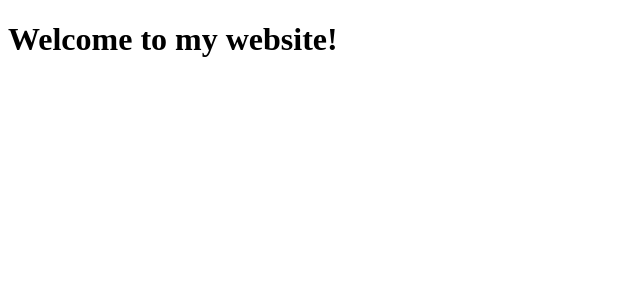
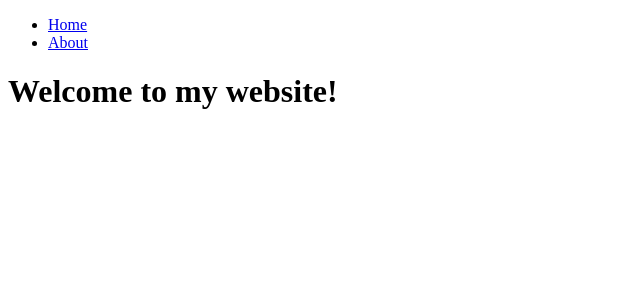
Before and after one commit to acciojob/react-router-Riyakhilari, a React app: page / in a window 1280 px wide. Shown: the top 300 px of the page, without its empty margins (0-640 px from the left). Built offline with nearby package versions, Linux system fonts and the light colour scheme.

Commit message:
Update App.js

```diff
--- a/src/components/App.js
+++ b/src/components/App.js
@@ -1,9 +1,24 @@
+import React from "react";
+import { BrowserRouter as Router, Route, Routes, Link } from "react-router-dom";
 
-import React from "react";
-import './../styles/App.css';
+const Home = () => <h1>Welcome to my website!</h1>;
+const About = () => <h1>This is a sample React Router program.</h1>;
 
 const App = () => {
-  return <h1>Welcome to my website!</h1>;
+  return (
+    <Router>
+      <nav>
+        <ul>
+          <li><Link to="/">Home</Link></li>
+          <li><Link to="/about">About</Link></li>
+        </ul>
+      </nav>
+      <Routes>
+        <Route path="/" element={<Home />} />
+        <Route path="/about" element={<About />} />
+      </Routes>
+    </Router>
+  );
 };
 
 export default App;
```
